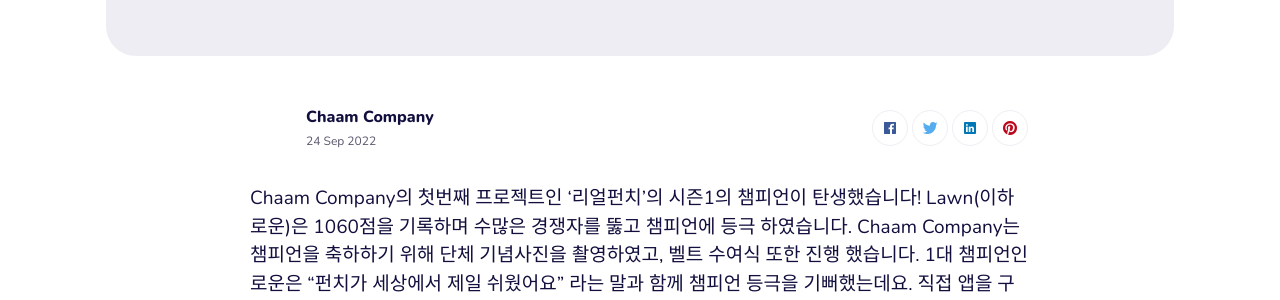
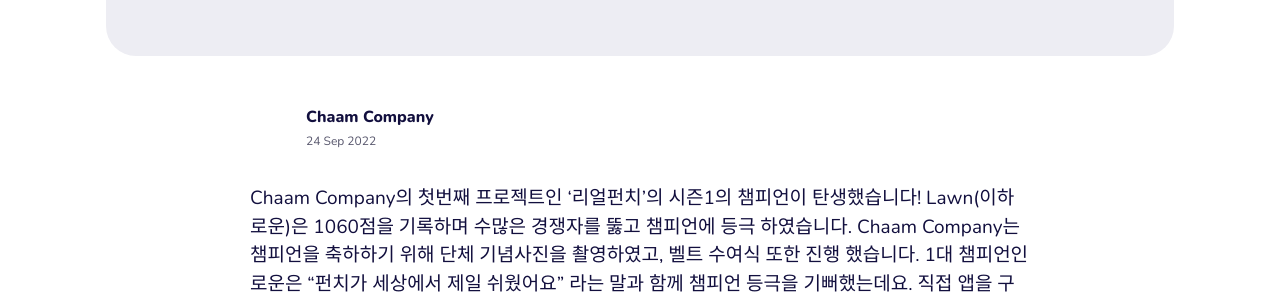
Before and after one commit to CHAAM-Company/Chaam-Blog, a Jekyll site: the page built from _posts/2018-04-24-It-is-never-too-late-to-be-what-you-might-have-been.markdown, in a window 1280 px wide. Shown: the part 909-1209 px from the top of the page. Built offline with Jekyll 4.4.1, drawn with Linux system fonts in a browser that asks for light colours; comment, search, counter and statistics services are not loaded.

Commit message:
문구 수정

```diff
--- a/_includes/share.html
+++ b/_includes/share.html
@@ -1,26 +1,5 @@
 <div class="post__share">
   <ul class="share__list list-reset">
-    <li class="share__item">
-      <a class="share__link share__facebook" href="https://www.facebook.com/sharer/sharer.php?u={{ site.url }}{{ site.baseurl }}{{ page.url }}"
-        onclick="window.open(this.href, 'pop-up', 'left=20,top=20,width=500,height=500,toolbar=1,resizable=0'); return false;"
-        title="Share on Facebook" rel="nofollow"><i class="ion ion-logo-facebook"></i></a>
-    </li>
 
-    <li class="share__item">
-      <a class="share__link share__twitter" href="https://twitter.com/intent/tweet?text={{ page.title | uri_escape }}&url={{ site.url }}{{ site.baseurl }}{{ page.url }}"
-        onclick="window.open(this.href, 'pop-up', 'left=20,top=20,width=500,height=500,toolbar=1,resizable=0'); return false;"
-        title="Share on Twitter" rel="nofollow"><i class="ion ion-logo-twitter"></i></a>
-    </li>
-
-    <li class="share__item">
-      <a class="share__link share__linkedin" href="https://www.linkedin.com/shareArticle?mini=true&url={{ site.url }}{{ site.baseurl }}{{ page.url }}&title={{ page.title | uri_escape }}&summary={{ page.description | uri_escape }}&source={{ site.title | uri_escape }}"
-      onclick="window.open(this.href, 'pop-up', 'left=20,top=20,width=500,height=500,toolbar=1,resizable=0'); return false;" title="Share on LinkedIn" rel="nofollow"><i class="ion ion-logo-linkedin"></i></a>
-    </li>
-
-    <li class="share__item">
-      <a class="share__link share__pinterest" href="http://pinterest.com/pin/create/button/?url={{ site.url }}{{ page.url }}&amp;media={{ site.url }}{{ site.baseurl }}{{ page.image }}&amp;description={{ page.title | uri_escape }}"
-      onclick="window.open(this.href, 'pop-up', 'left=20,top=20,width=900,height=500,toolbar=1,resizable=0'); return false;" title="Share on Pinterest"
-      rel="nofollow"><i class="ion ion-logo-pinterest"></i></a>
-    </li>
   </ul>
 </div>
```
